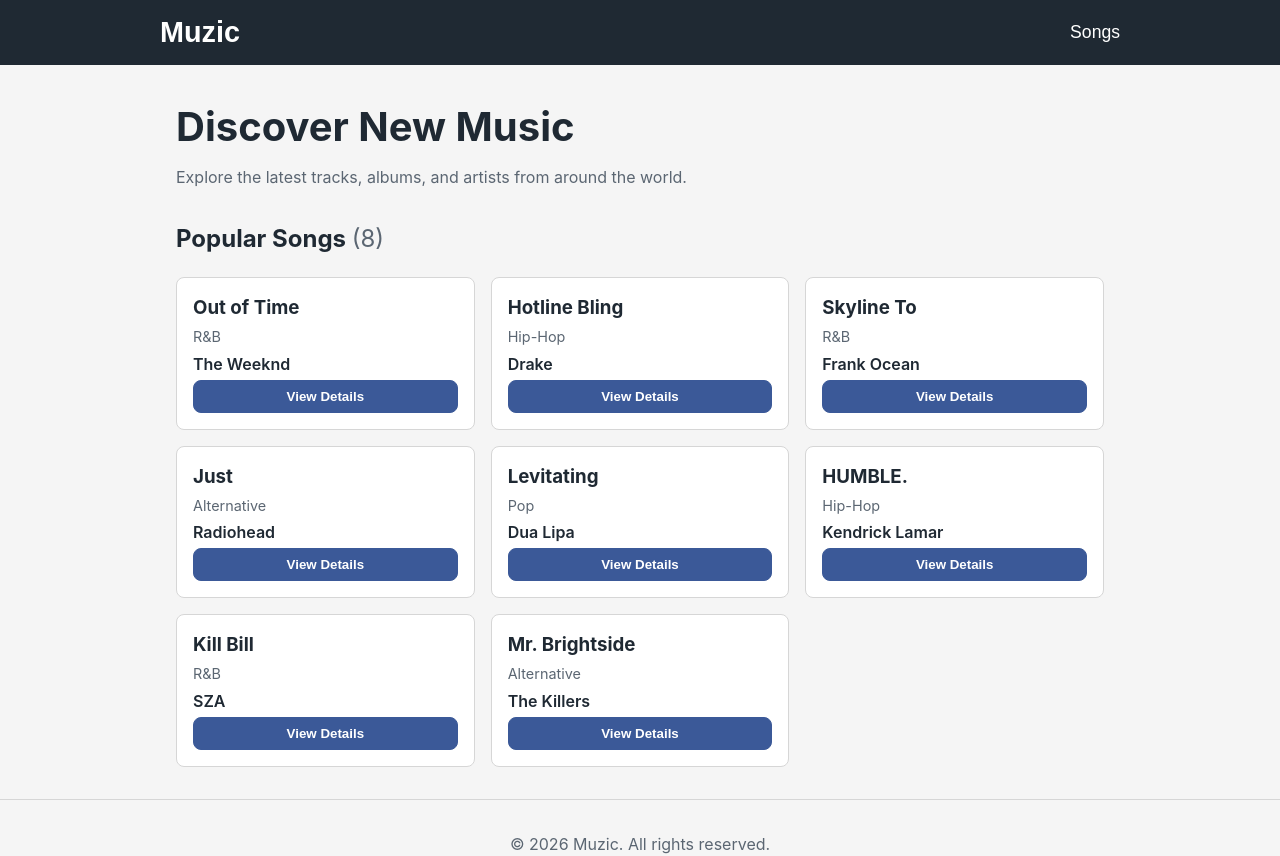
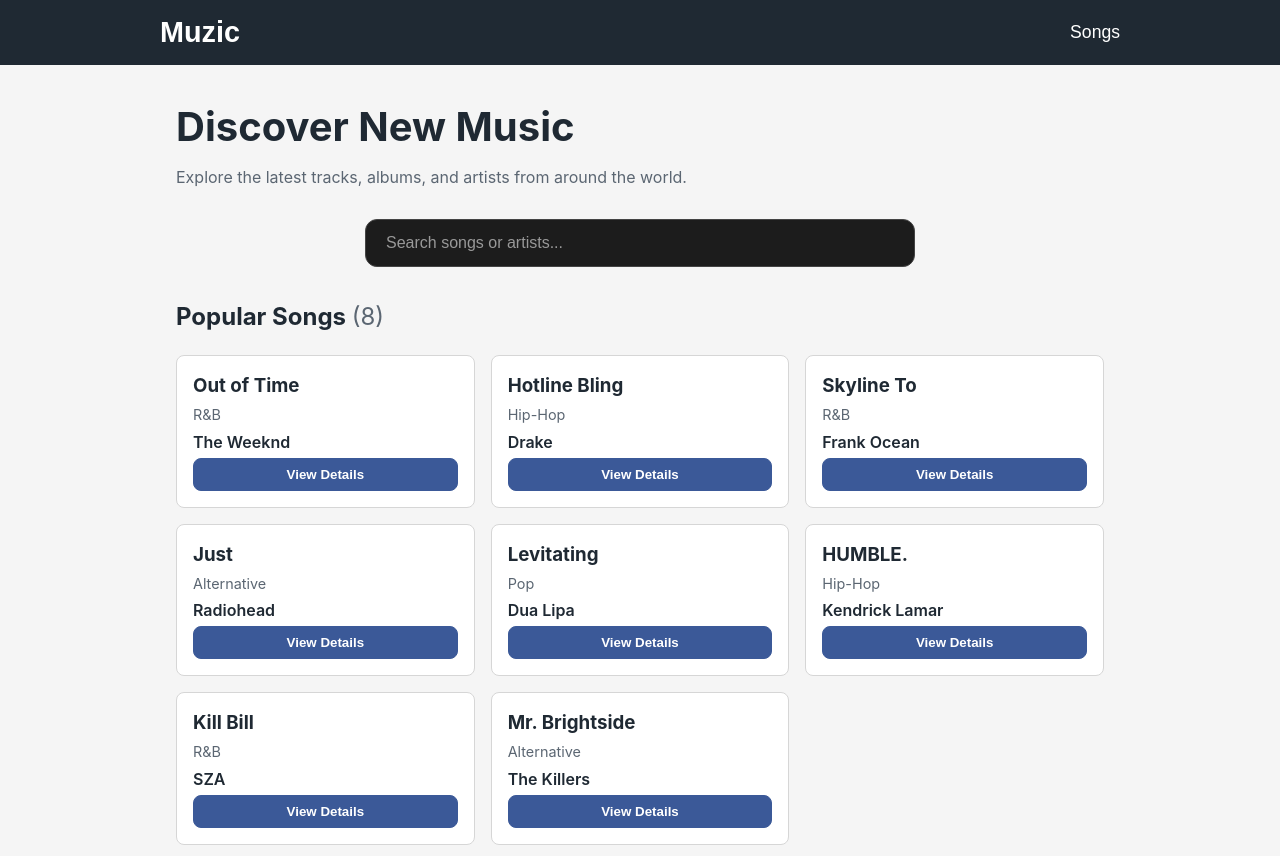
Before and after one commit to ArshiaHashemianzadeh/CSCI3230U-group-project, a React (Vite) app in the folder my-react-app/: page / in a window 1280 px wide. Shown: the top 856 px of the page. Built offline with nearby package versions, Linux system fonts and the light colour scheme.

Commit message:
Added song catalog search bar functionality

```diff
--- a/my-react-app/src/App.jsx
+++ b/my-react-app/src/App.jsx
@@ -1,20 +1,36 @@
+
 import { useState } from 'react';
 import songs from './data/songs.json';
 import NavBar from './components/NavBar';
 import SongList from './components/SongList';
 import SongDetail from './components/SongDetail';
 import Footer from './components/Footer';
+import SearchBar from './components/SearchBar';
 
 export default function App() {
 
-  //Plan here is that when song is selected, we open details and when unselected, takes us back to catalog
+  // When a song is selected, open details.
+  // When unselected, return to the catalog.
   const [selectedId, setSelectedId] = useState(null);
+
+  // Keeps track of what the user types in the search bar
+  const [searchTerm, setSearchTerm] = useState('');
 
   function goHome() {
     setSelectedId(null);
   }
 
   const selectedSong = songs.find((s) => s.id === selectedId);
+
+  // Filter songs based on title or artist
+  const filteredSongs = songs.filter((song) => {
+    const search = searchTerm.toLowerCase().trim();
+
+    return (
+      song.title.toLowerCase().includes(search) ||
+      song.artist.toLowerCase().includes(search)
+    );
+  });
 
   return (
     <div className="app">
@@ -33,7 +49,18 @@ export default function App() {
               Explore the latest tracks, albums, and artists from around the world.
             </p>
 
-            <SongList songs={songs} onOpen={setSelectedId} />
+            {/* Search bar */}
+            <SearchBar
+              searchTerm={searchTerm}
+              onSearchChange={setSearchTerm}
+            />
+
+            {/* Display only songs matching the search */}
+            <SongList
+              songs={filteredSongs}
+              onOpen={setSelectedId}
+            />
+
           </div>
         )}
       </main>
--- /dev/null
+++ b/my-react-app/src/components/SearchBar.jsx
@@ -0,0 +1,15 @@
+
+export default function SearchBar({ searchTerm, onSearchChange }) {
+  return (
+    <div className="search-container">
+      <input
+        type="search"
+        className="search-input"
+        placeholder="Search songs or artists..."
+        value={searchTerm}
+        onChange={(e) => onSearchChange(e.target.value)}
+        aria-label="Search songs or artists"
+      />
+    </div>
+  );
+}
--- a/my-react-app/src/index.css
+++ b/my-react-app/src/index.css
@@ -229,3 +229,41 @@ footer {
 .details dt {
   font-weight: bold;
 }
+
+
+/* Search Bar */
+
+.search-container {
+  display: flex;
+  justify-content: center;
+  margin: 30px 0;
+  width: 100%;
+}
+
+.search-input {
+  width: 100%;
+  max-width: 550px;
+  padding: 14px 20px;
+  font-size: 16px;
+  color: white;
+  background-color: #1c1c1c;
+  border: 1px solid #444;
+  border-radius: 12px;
+  outline: none;
+  transition: border-color 0.2s ease;
+}
+
+.search-input:focus {
+  border-color: #1db954;
+}
+
+.search-input::placeholder {
+  color: #999;
+}
+
+.no-results {
+  text-align: center;
+  padding: 35px 15px;
+  color: #aaa;
+  font-size: 16px;
+}
```
Also changed, not shown: 1 other file (tests, documents, lock files or other folders).
